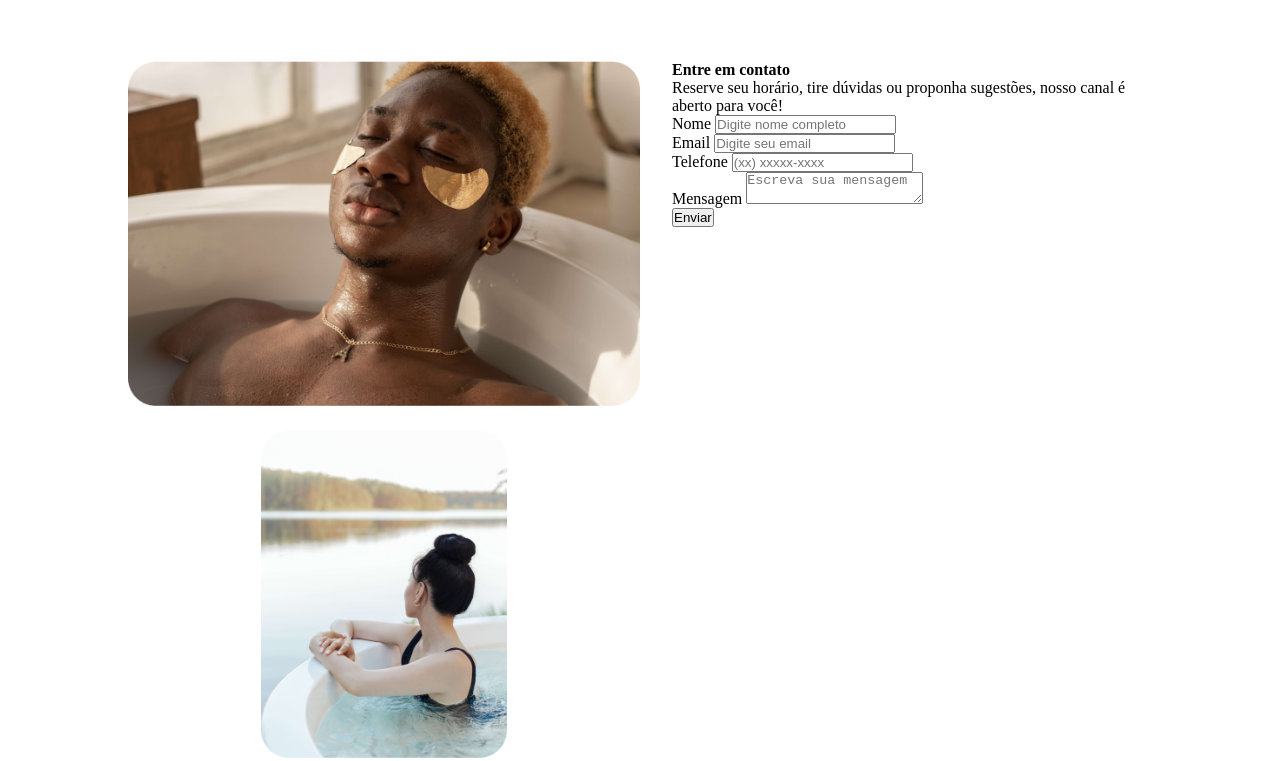
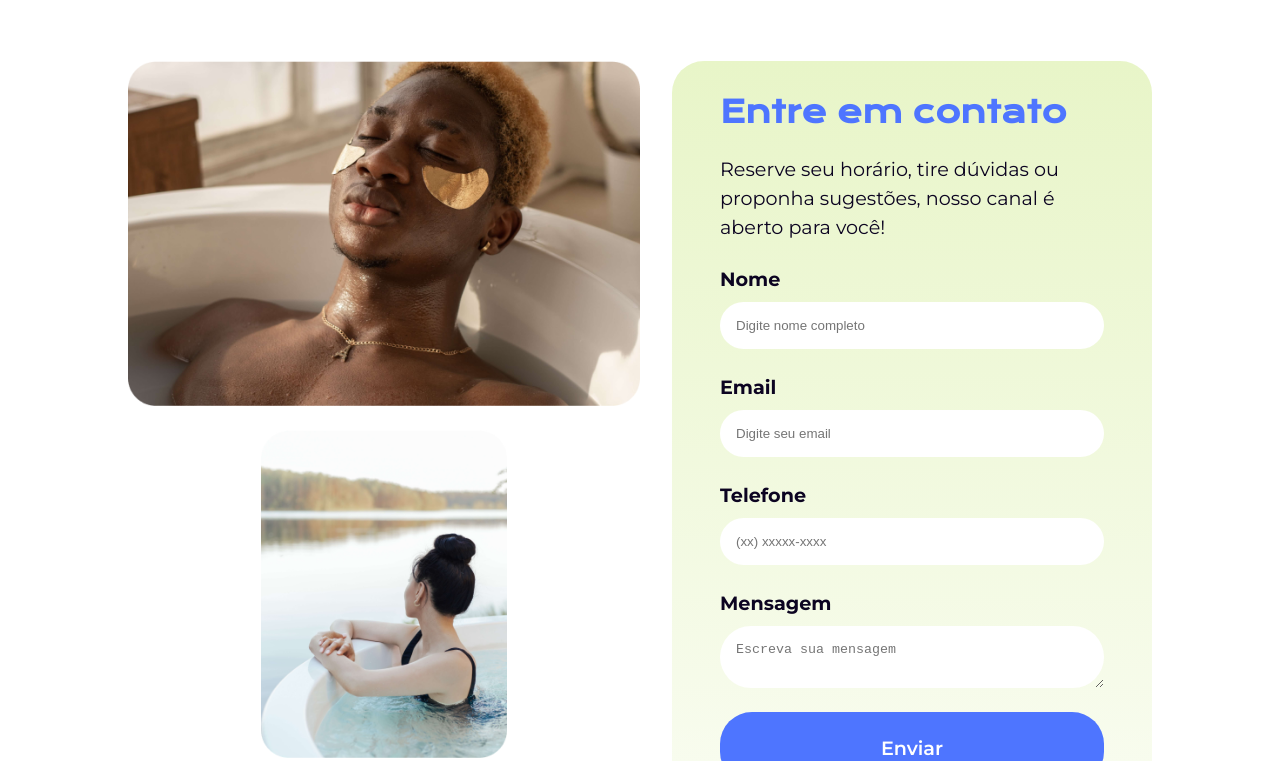
Before and after one commit to JeffersonRolino/calmaria-spa, a website: page index.html in a window 1280 px wide. Shown: the part 2993-3754 px from the top of the page. Drawn offline with nearby package versions, Linux system fonts and the light colour scheme.

Commit message:
Capítulo 05 - Aula 03: Estilizando o formulário

```diff
--- a/styles/components/_contatos.scss
+++ b/styles/components/_contatos.scss
@@ -24,5 +24,72 @@
 
   .contatos-form {
     max-width: 50%;
+    background: variaveis.$gradiente-primario;
+    padding: 2rem 3rem;
+    border-radius: 2rem;
+    display: flex;
+    flex-direction: column;
+    align-items: flex-start;
+    gap: 1.5rem;
+
+    .titulo {
+      @include mixins.ff-fs-color(variaveis.$ft-titulos, 1.9rem, variaveis.$cor-secundaria);
+    }
+
+    .infos {
+      @include mixins.ff-fs-color(variaveis.$ft-textos, 1.2rem, variaveis.$cor-primaria);
+      font-weight: 400;
+      line-height: 150%;
+    }
+
+    .inputs {
+      display: flex;
+      flex-direction: column;
+      align-items: flex-start;
+      gap: 1.5rem;
+      align-self: stretch;
+
+      .form-group {
+        width: 100%;
+        display: flex;
+        flex-direction: column;
+        gap: 0.5rem;
+
+        label {
+          @extend .infos;
+          font-weight: bold;
+        }
+
+        input {
+          border-radius: 2rem;
+          padding: 1rem;
+          border: none;
+        }
+
+        textarea {
+          @extend input;
+        }
+      }
+
+      .btn {
+        background-color: variaveis.$cor-secundaria;
+        display: flex;
+        width: 100%;
+        padding: 24px;
+        justify-content: center;
+        align-items: center;
+        gap: 10px;
+        border: none;
+        border-radius: 2rem;
+        font-weight: 600;
+        transition: .3s;
+        @include mixins.ff-fs-color(variaveis.$ft-textos, 1.2rem, variaveis.$cor-branca);
+      }
+
+      .btn:hover {
+        cursor: pointer;
+        background-color: variaveis.$cor-primaria;
+      }
+    }
   }
 }
```
Also changed, not shown: styles/css/style.css, 1 other file.
